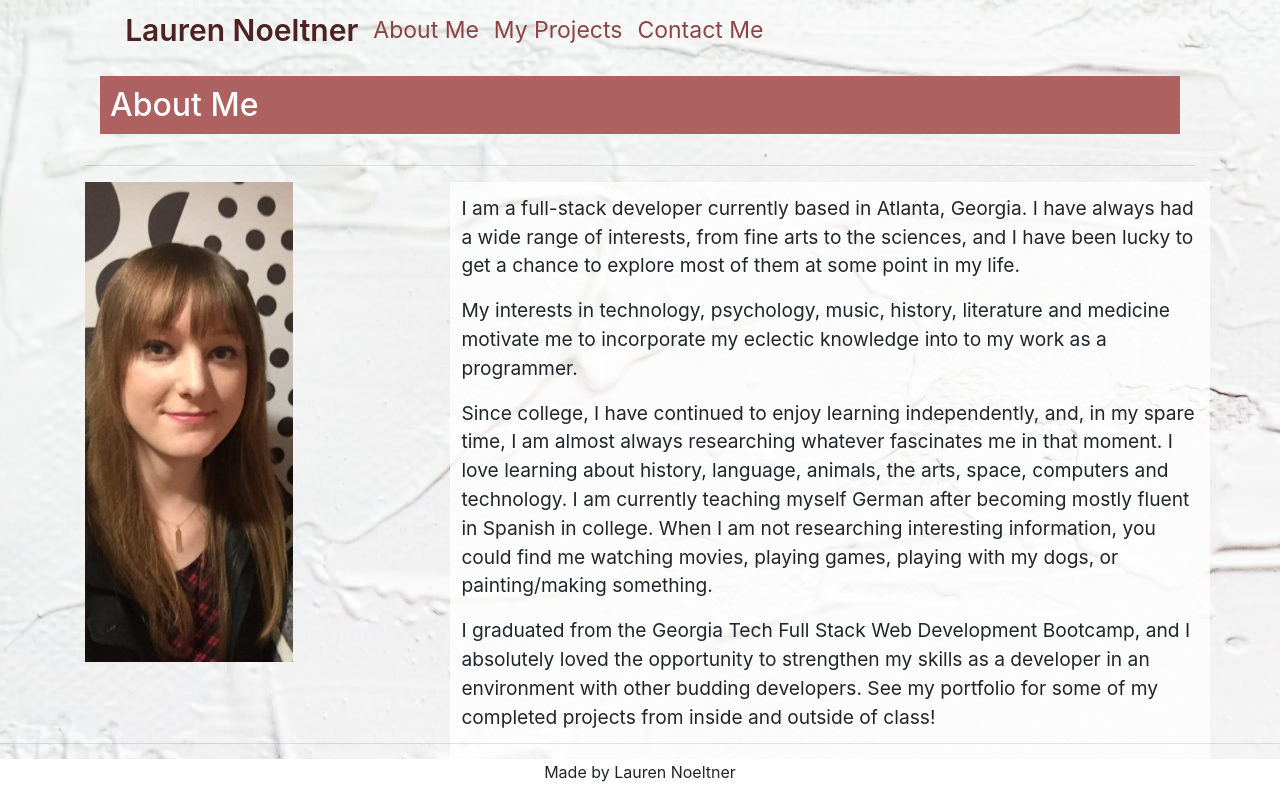
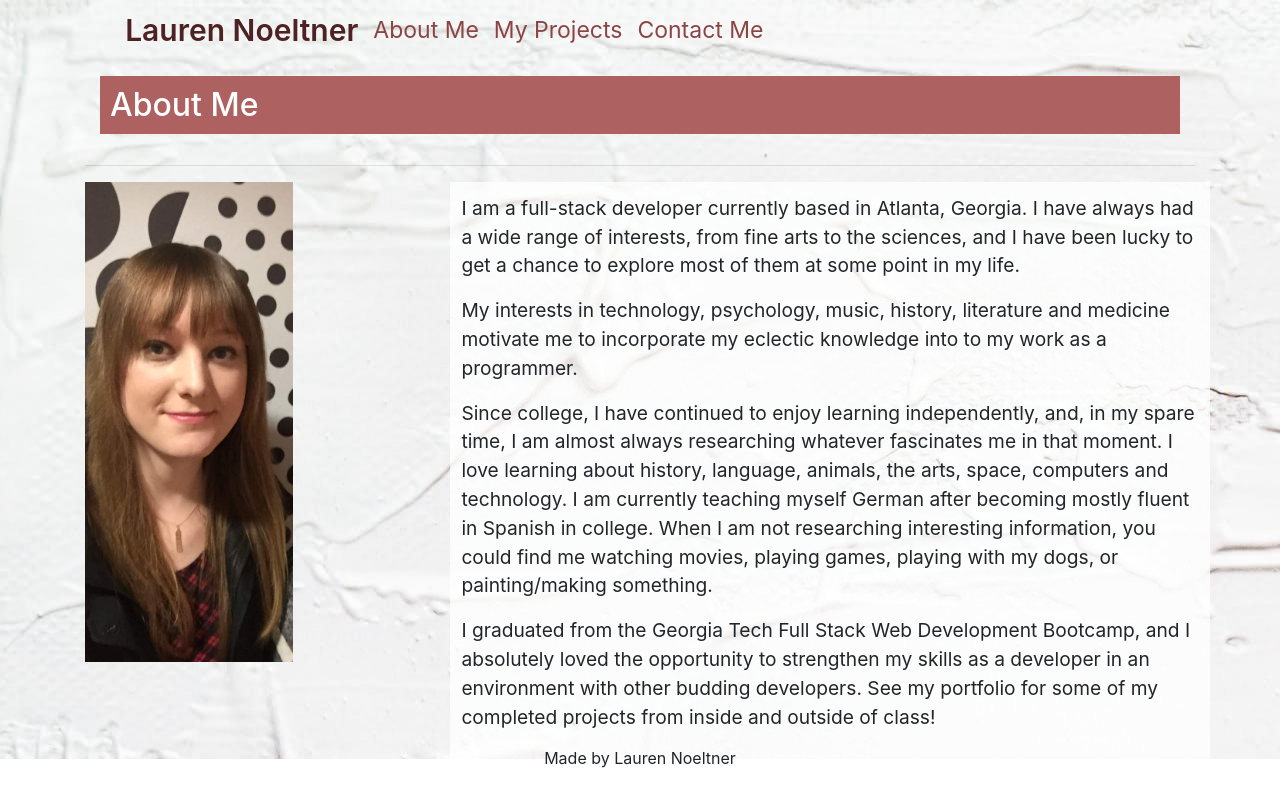
Before and after one commit to LNoeltner1/LaurenNoeltner, a React (Create React App) app in the folder client/: page /About in a window 1280 px wide. Built offline with nearby package versions, Linux system fonts and the light colour scheme.

Commit message:
tried a few suggestions to repeat image but still working on gettting full page to take the texture img

```diff
--- a/client/src/App.css
+++ b/client/src/App.css
@@ -38,6 +38,8 @@
 
 .mainWrapper {
     background-image: url(./Images/thickpaint.jpeg);
+    background-repeat: repeat-y;
+
 
 }
 
@@ -146,7 +148,11 @@
 
     padding: 15px;
 }
+
+
 /* FOOTER STUFF */
 #madeByText {
     text-align: center;
+    margin: 20px;
+    padding: 10px;
 }
--- a/client/src/components/Contact.jsx
+++ b/client/src/components/Contact.jsx
@@ -2,15 +2,12 @@ import React from 'react';
 import "../App.css";
 import Header from "./Header";
 import Footer from "./Footer";
-// import { Link, BrowserRouter as Router, Route, Switch } from "react-router-dom";
-import texture from "../Images/paintTexture.jpeg";
 
 
 const Contact = () => {
     return (
         <div className="mainWrapper">
             <Header />
-            <container>
                 <div className="row">
                     <div className="col-1"></div>
 
@@ -35,7 +32,6 @@ const Contact = () => {
                     </div>
                 </div>
                 {/* TODO: add  resume PDF download button and maybe more  ???  */}
-            </container>
             <Footer />
         </div>
     );
--- a/client/src/components/Footer.jsx
+++ b/client/src/components/Footer.jsx
@@ -5,7 +5,7 @@ import "../App.css";
 const Footer = () => {
     return (
         <div className="fixed-bottom">
-            <hr />
+
             <p id="madeByText">Made by Lauren Noeltner</p>
             {/* add copyright logo icon */}
         </div>
```
